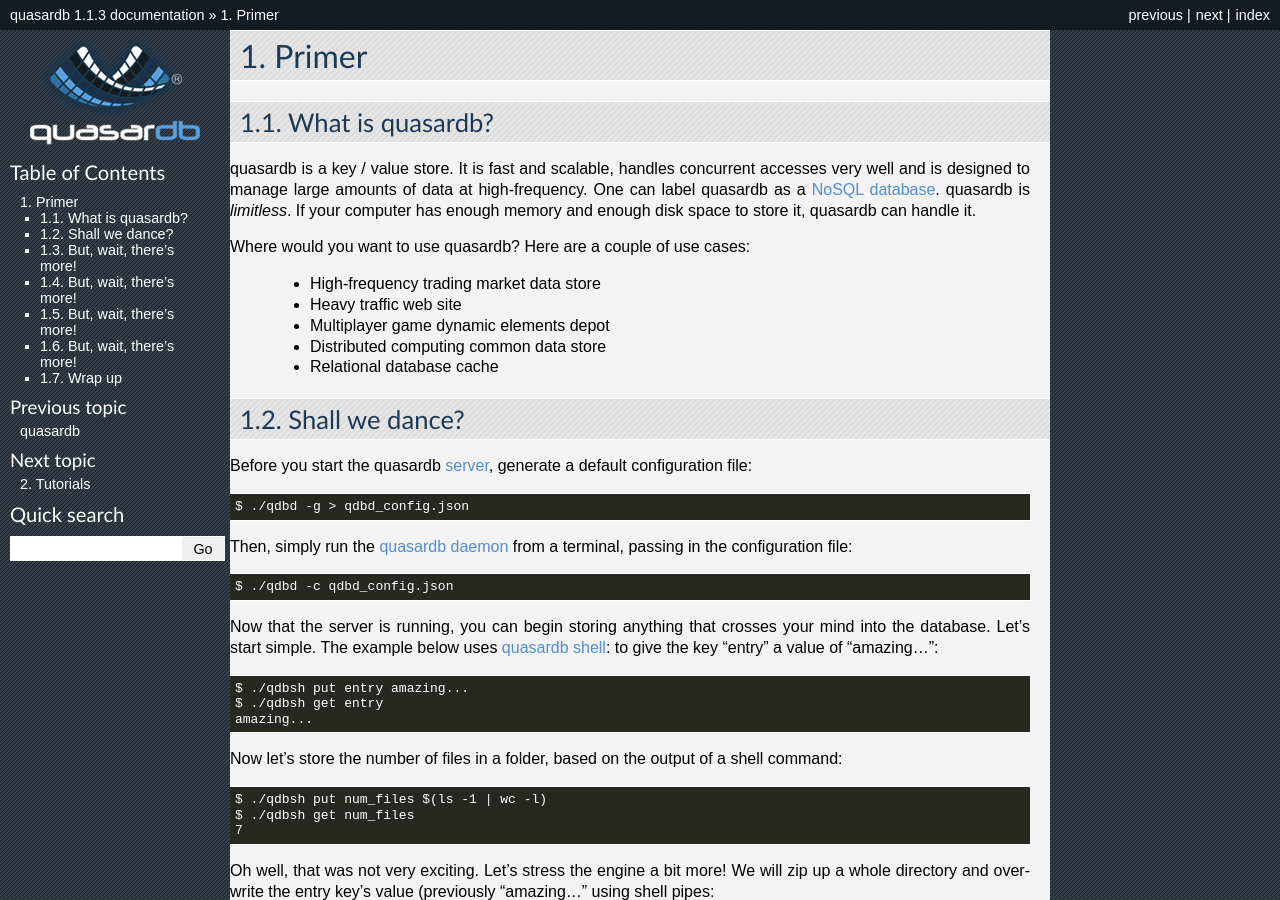
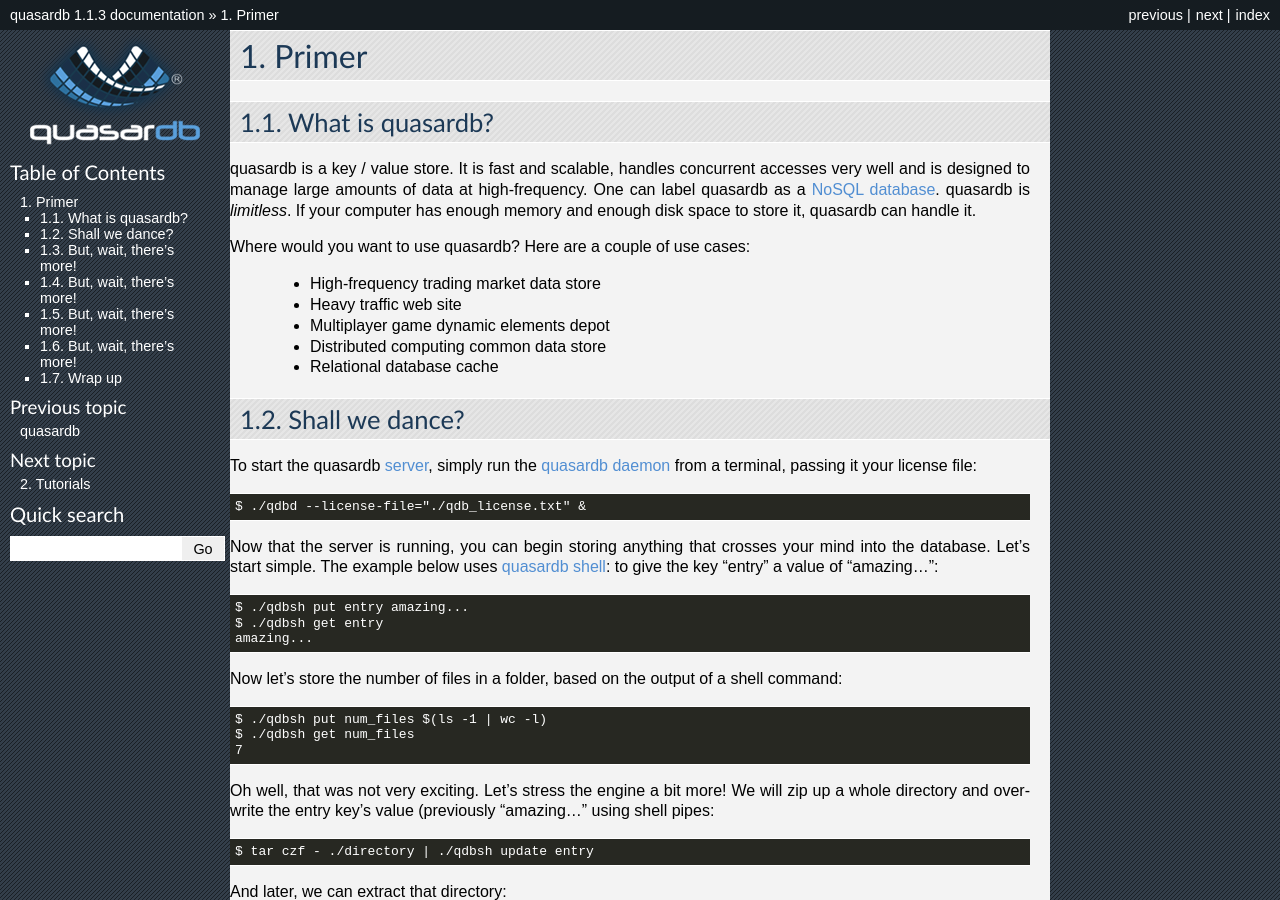
Before and after one commit to iltommi/qdb-documentation, a Sphinx documentation site: the page built from source/primer.rst, in a window 1280 px wide and 900 px high. Built offline with Sphinx 7.4.7, drawn with Linux system fonts in a browser that asks for light colours; some of the changed text lies outside the part shown.

Commit message:
Revert "Get rid of the & for daemonization, and instead lead the user to create a config file."
This reverts commit 99654e39a13393a22a462e582bc14110d798b8f5.

```diff
--- a/source/primer.rst
+++ b/source/primer.rst
@@ -18,13 +18,9 @@ Where would you want to use quasardb? Here are a couple of use cases:
 Shall we dance?
 ---------------
 
-Before you start the quasardb :term:`server`, generate a default configuration file::
+To start the quasardb :term:`server`, simply run the :doc:`reference/qdbd` from a terminal, passing it your license file::
 
-    $ ./qdbd -g > qdbd_config.json
-
-Then, simply run the :doc:`reference/qdbd` from a terminal, passing in the configuration file::
-
-    $ ./qdbd -c qdbd_config.json
+    $ ./qdbd --license-file="./qdb_license.txt" &
 
 Now that the server is running, you can begin storing anything that crosses your mind into the database. Let's start simple. The example below uses :doc:`reference/qdb_shell`: to give the key "entry" a value of "amazing..."::
 
@@ -95,15 +91,9 @@ No problem, just tell quasardb the starting characters and it will return a matc
 But, wait, there's more!
 ------------------------
 
-Working on web-oriented technologies? We've thought about you as well and built a web bridge, :doc:`reference/qdb_httpd`.
+Working on web-oriented technologies? We've thought about you as well and built a web bridge, :doc:`reference/qdb_httpd`::
 
-Like the qdb daemon, start by generating a default configuration file::
-
-    ./qdb_httpd -g > qdb_httpd_default_config.json
-
-Then, start the web bridge with::
-
-    ./qdb_httpd -c qdb_httpd_default_config.json
+    ./qdb_httpd &
 
 The web bridge can help you monitor the node and get entries in JSON or JSONP format, for example, with wget::
 
```
